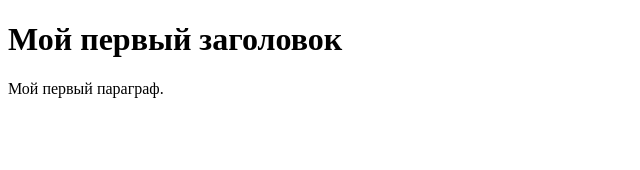
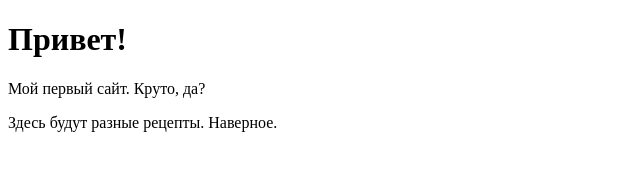
Before and after one commit to bvzgjkmpjdfntkz79-sketch/whity, a plain HTML site: page index.html in a window 1280 px wide. Shown: the whole page, without its empty margins (0-640 px from the left). Drawn offline with Linux system fonts and the light colour scheme.

Commit message:
Add files via upload

```diff
--- a/index.html
+++ b/index.html
@@ -1,10 +1,11 @@
 <!DOCTYPE html>
 <html>
   <head>
-    <title>HTML пример</title>
+    <title>сайт вайти</title>
   </head>
   <body>
-    <h1>Мой первый заголовок</h1>
-    <p>Мой первый параграф.</p>
+    <h1>Привет!</h1>
+    <p>Мой первый сайт. Круто, да?</p>
+    <p>Здесь будут разные рецепты. Наверное.</p>
   </body>
 </html>
```
